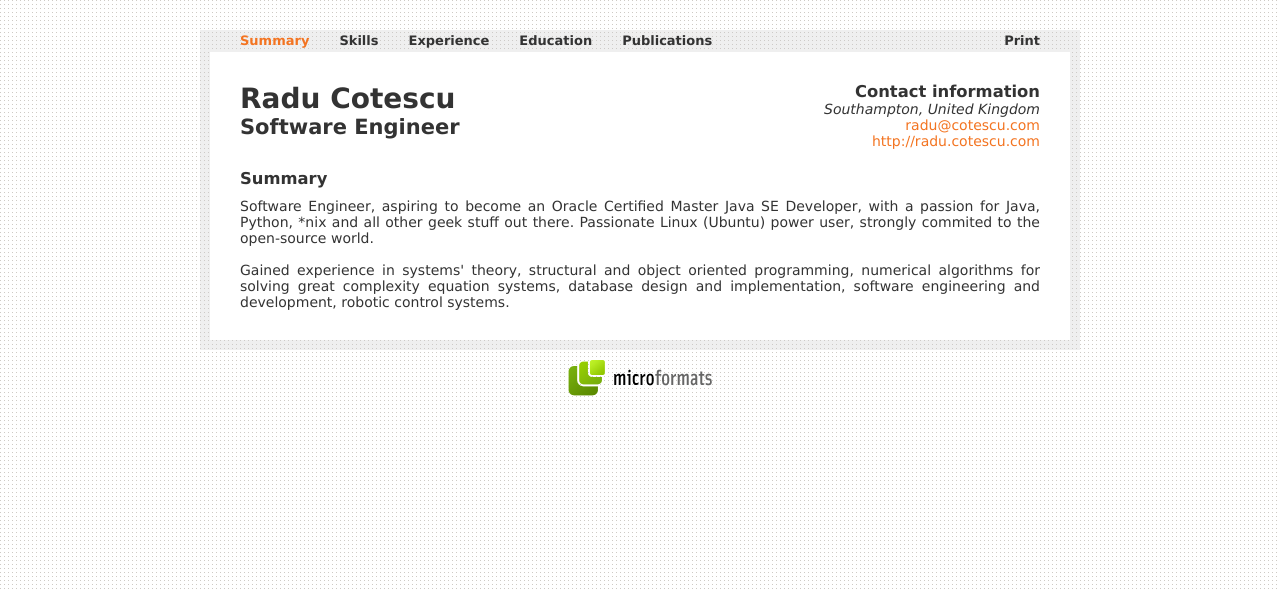
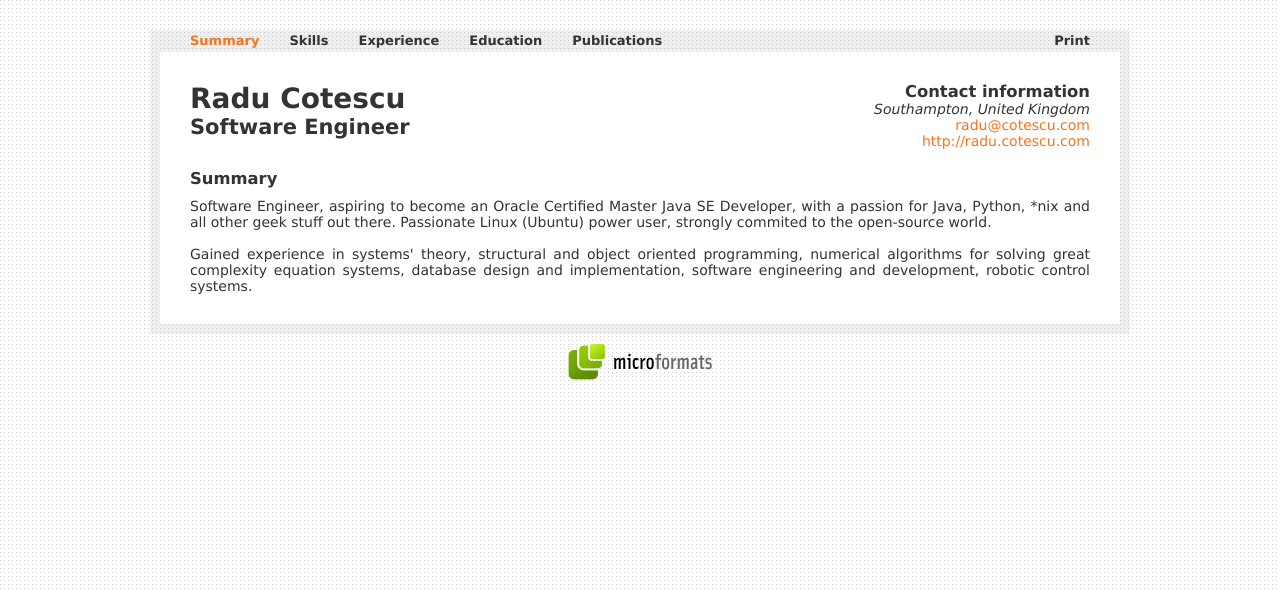
Before and after one commit to raducotescu/radu.cotescu.com, a PHP site: page / in a window 1280 px wide. Shown: the top 590 px of the page. Run offline with PHP 8.4, Linux system fonts and the light colour scheme; some libraries are stand-ins or nearby versions.

Commit message:
corrected width for consistency with the blog theme

```diff
--- a/style.css
+++ b/style.css
@@ -107,7 +107,7 @@ body {
 .wrapper {
     background: url("bk_main_wrapper.png") repeat scroll 0 0 transparent;
 	margin: 30px auto 0px;
-    width: 880px;
+    width: 980px;
     overflow: hidden;
 }
 
--- a/style_print.css
+++ b/style_print.css
@@ -26,7 +26,7 @@ body {
 .wrapper {
     background: url("bk_main_wrapper.png") repeat scroll 0 0 transparent;
 	margin: 30px auto 0px;
-    width: 880px;
+    width: 980px;
     overflow: hidden;
 }
 
```
